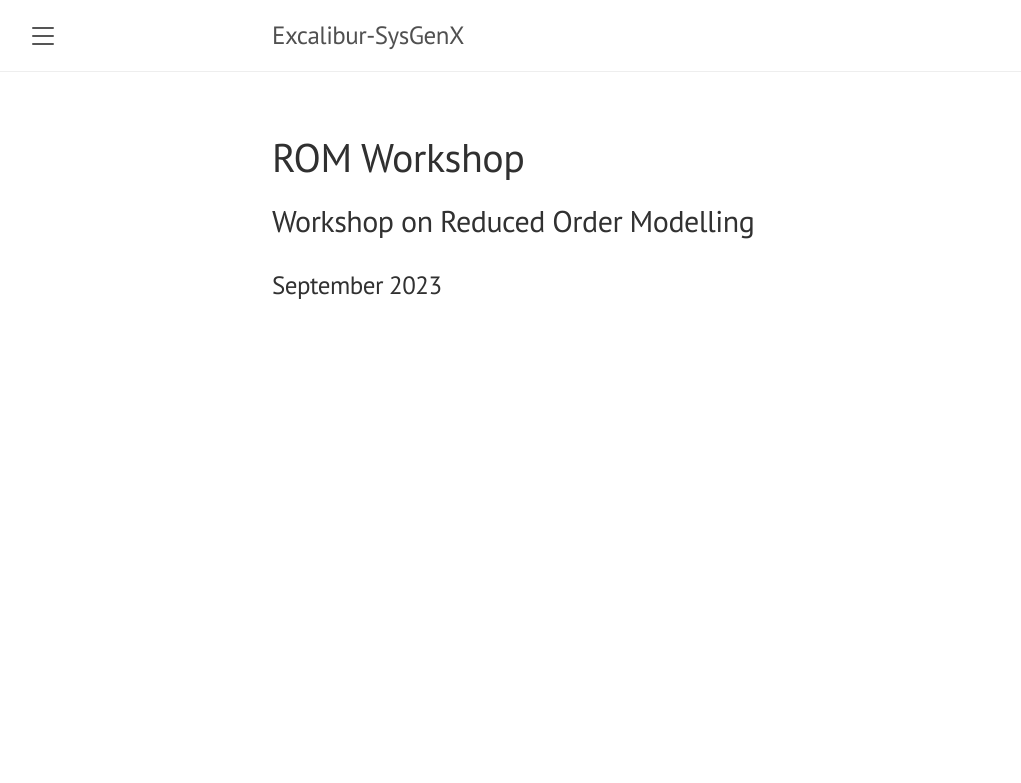
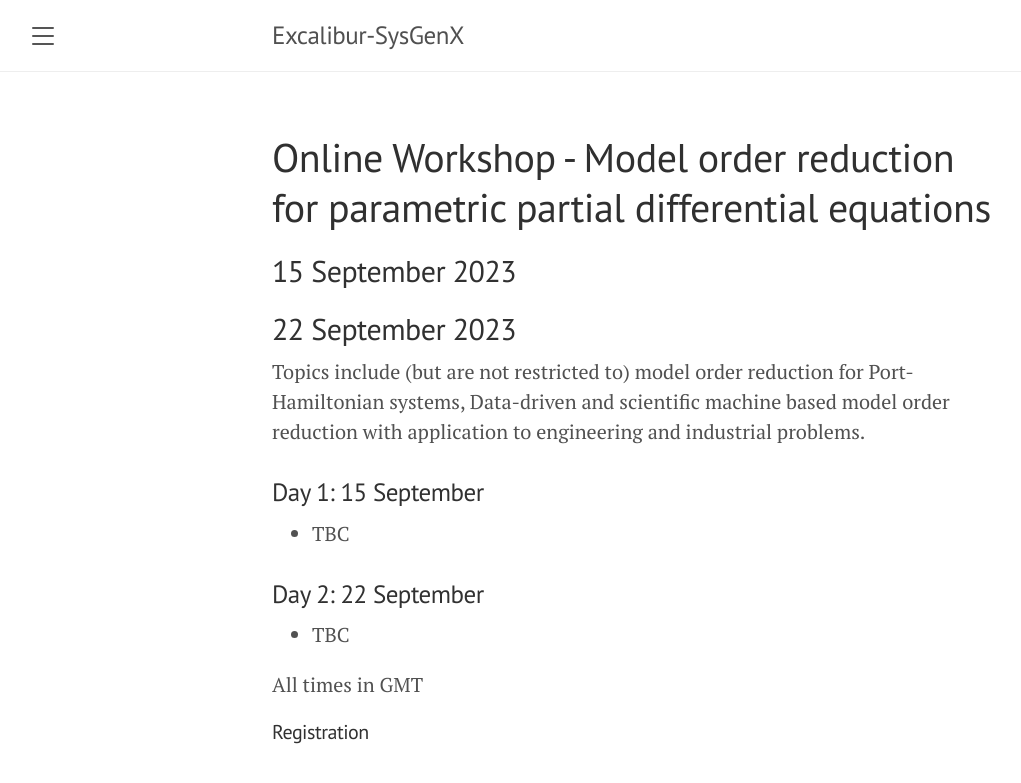
Before and after one commit to niravshah241/excalibur-sysgenx.github.io, a Jekyll site: the page built from workshop.md, in a window 1280 px wide. Shown: the top 783 px of the page, without its empty margins (8-1029 px from the left). Built offline with Jekyll 4.4.1, drawn with Linux system fonts in a browser that asks for light colours.

Commit message:
Update workshop.md

```diff
--- a/workshop.md
+++ b/workshop.md
@@ -1,8 +1,28 @@
 ---
 layout: page
-title: ROM Workshop
+title: Online Workshop - Model order reduction for parametric partial differential equations
 ---
 
-## Workshop on Reduced Order Modelling
+## 15 September 2023
+## 22 September 2023
 
-### September 2023
+Topics include (but are not restricted to) model order reduction for Port-Hamiltonian systems, Data-driven and scientific machine based model order reduction with application to engineering and industrial problems.
+
+### Day 1: 15 September
+
+- TBC
+
+<!--- 13.00-13.15 Introduction --->
+<!--- 13.15-14.15 Silvia Bertoluzza: [_Coupling black box solvers under minimal assumptions_](#silvia-bertoluzza-coupling-black-box-solvers-under-minimal-assumptions) [recording](https://youtu.be/zWtJidU7GFs) --->
+
+
+### Day 2: 22 September
+
+- TBC
+
+All times in GMT
+
+
+#### Registration
+
+<!--- [Registration](https://www.eventbrite.co.uk/e/online-workshop-mathematical-theory-of-coupling-methods-for-pdes-tickets-420629453017) is required to access the Zoom Webinar --->
```
